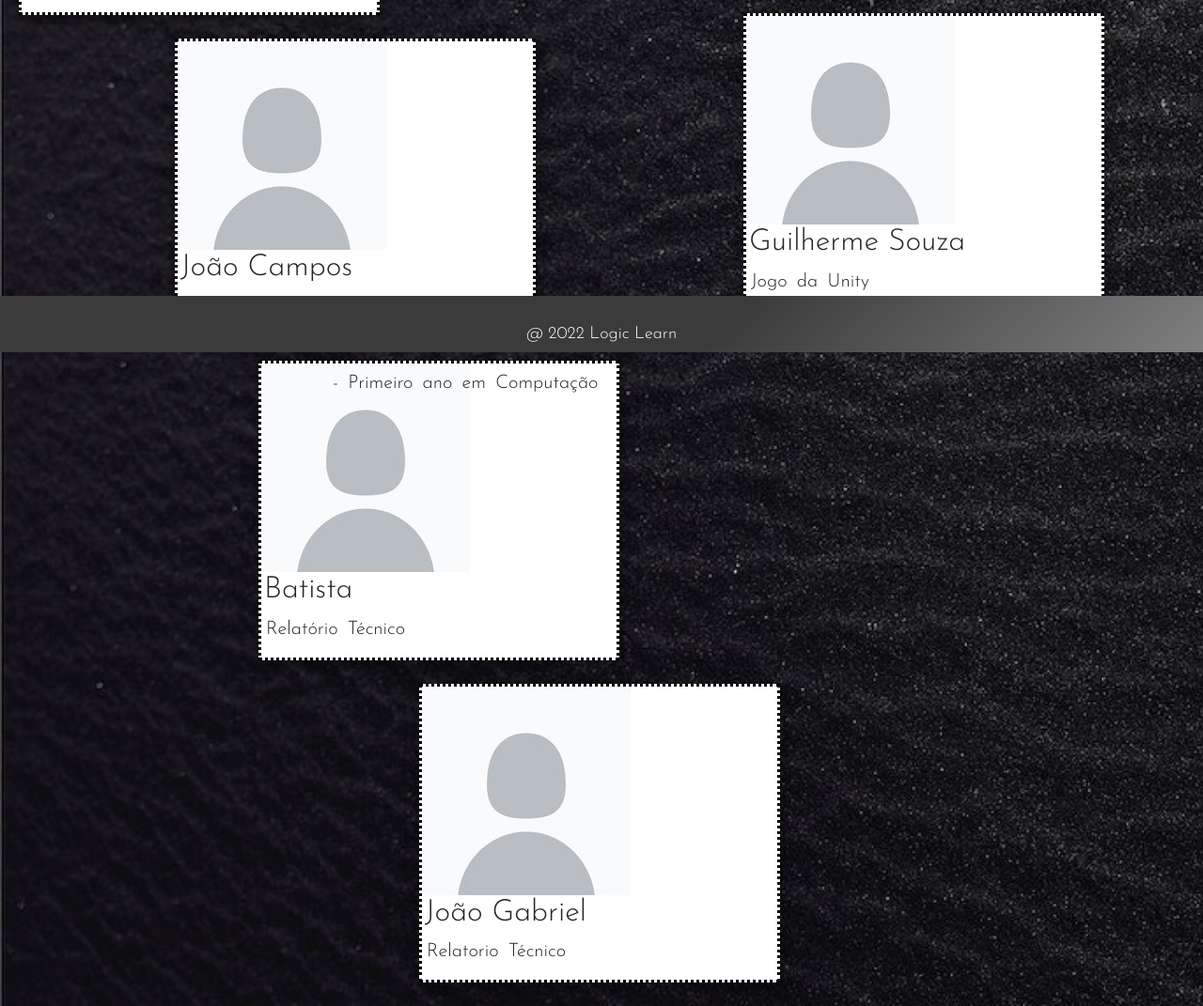
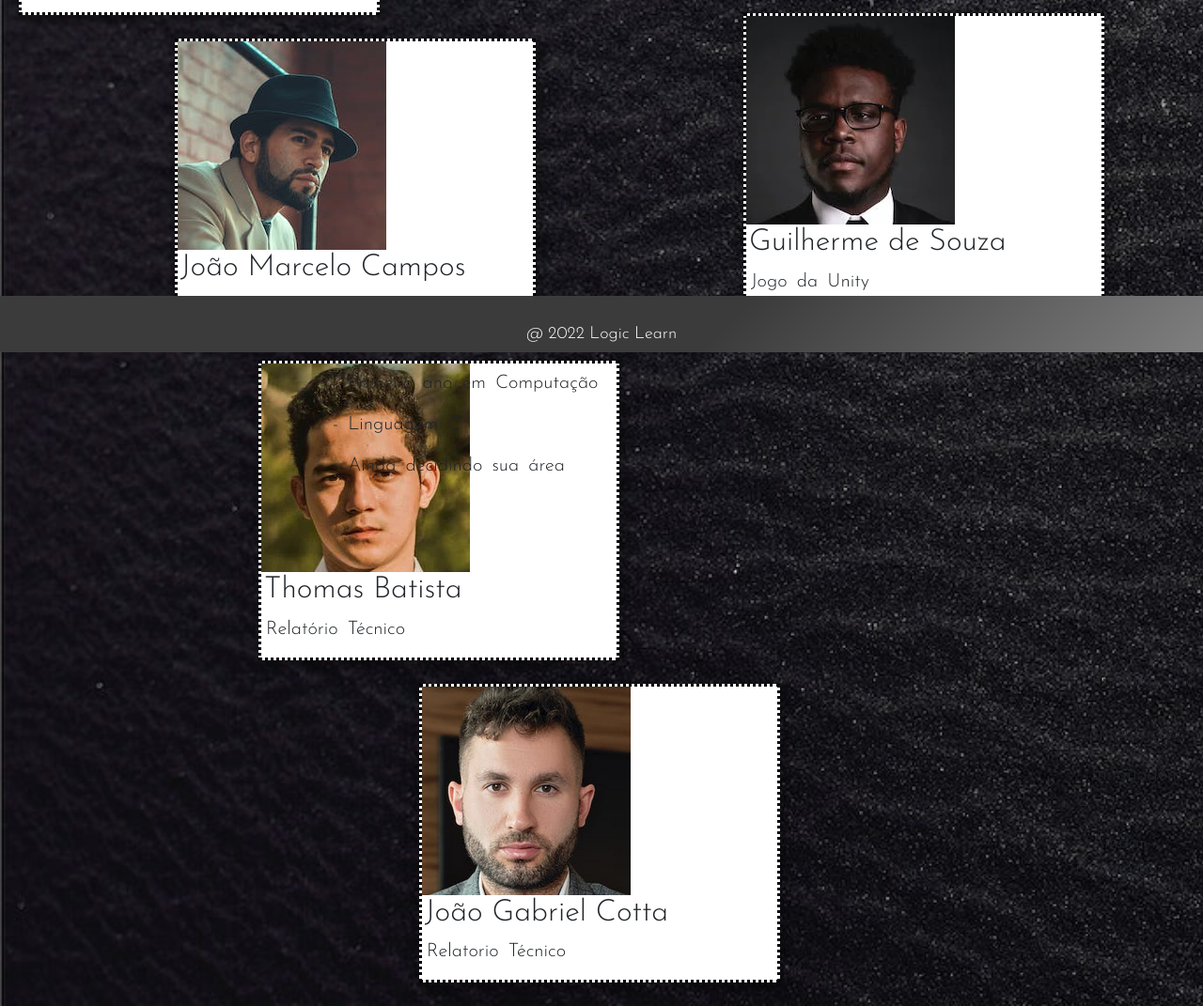
Before and after one commit to VintageHotaru/ProjetoSegundo, a plain HTML site: page Criadores.html in a window 1280 px wide. Shown: the part 425-1496 px from the top of the page at 94% size. Drawn offline with Linux system fonts and the light colour scheme; files that its build step writes are made by us from their sources.

Commit message:
Add files via upload

```diff
--- a/Criadores.html
+++ b/Criadores.html
@@ -36,7 +36,7 @@
 
  <div class="box animate fadeInLeft one">
  <div class="creator-box-1">
-  <img src="css/images/default.png">
+  <img src="css/images/K.png">
   <div class="Container">
  <h2> Kevin M. Travezani </h2>
    <p> Criador do Site </p>
@@ -45,55 +45,63 @@
  <div class="creator-box1-text">
   <p> - Primeiro ano em Computação </p>
   <p> - Linguagem C, HTML e CSS </p>
-  <p> imagem 222x222 </p>
+  <p> - Deseja cursar Back-End </p>
  </div> </div>
 
  <div class="box animate fadeInUp three">
  <div class="creator-box-2">
-  <img src="css/images/default.png">
+  <img src="css/images/JC.png">
   <div class="Container">
- <h2> João Campos </h2>
+ <h2> João Marcelo Campos </h2>
    <p> Jogo da Unity </p>
  </div> </div> </div> </div>
  <div class="box animate fadeInUp three">
  <div class="creator-box2-text">
   <p> - Primeiro ano em Computação </p>
+  <p> - Linguagem C, Unity e Java </p>
+  <p> - Deseja Cursar Back-End </p>
 </div> </div>
 
  <div class="box animate fadeInRight three">
  <div class="creator-box-3">
-  <img src="css/images/default.png">
+  <img src="css/images/G.png">
   <div class="Container">
- <h2> Guilherme Souza</h2>
+ <h2> Guilherme de Souza</h2>
    <p> Jogo da Unity </p>
  </div> </div> </div> </div>
  <div class="box animate fadeInRight three">
  <div class="creator-box3-text">
   <p> - Primeiro ano em Computação </p>
+  <p> - Linguagem C e Unity </p>
+  <p> - Deseja cursar Back-End </p>
 </div> </div>
 
  <div class="box animate fadeInLeft four">
  <div class="creator-box-4">
-  <img src="css/images/default.png">
+  <img src="css/images/B.png">
   <div class="Container">
-  <h2> Batista </h2>
+  <h2> Thomas Batista </h2>
    <p> Relatório Técnico </p>
   </div> </div> </div> </div>
   <div class="box animate fadeInLeft four">
   <div class="creator-box4-text">
     <p> - Primeiro ano em Computação </p>
+    <p> - Linguagem C </p>
+    <p> - Ainda decidindo sua área </p>
   </div> </div>
 
  <div class="box animate fadeInRight five">
  <div class="creator-box-5">
-  <img src="css/images/default.png">
+  <img src="css/images/JG.png">
   <div class="Container">
-  <h2> João Gabriel </h2>
+  <h2> João Gabriel Cotta </h2>
     <p> Relatorio Técnico </p>
   </div> </div> </div> </div>
   <div class="box animate fadeInRight five">
   <div class="creator-box5-text">
     <p> - Primeiro ano em Computação </p>
+    <p> - Linguagem C </p>
+    <p> - Ainda decidindo sua área </p>
   </div> </div>
 
  <div class="footer">
--- a/css/creditos.css
+++ b/css/creditos.css
@@ -158,7 +158,7 @@ image{
   display: block;
   position:relative;
   float:left;
-  margin-top:10px;
+  margin-top:20px;
   margin-left:-310px;
 }
 
```
Also changed, not shown: css/images/B.png (added), css/images/G.png (added), css/images/JC.png (added), css/images/JG.png (added), css/images/K.png (added).
